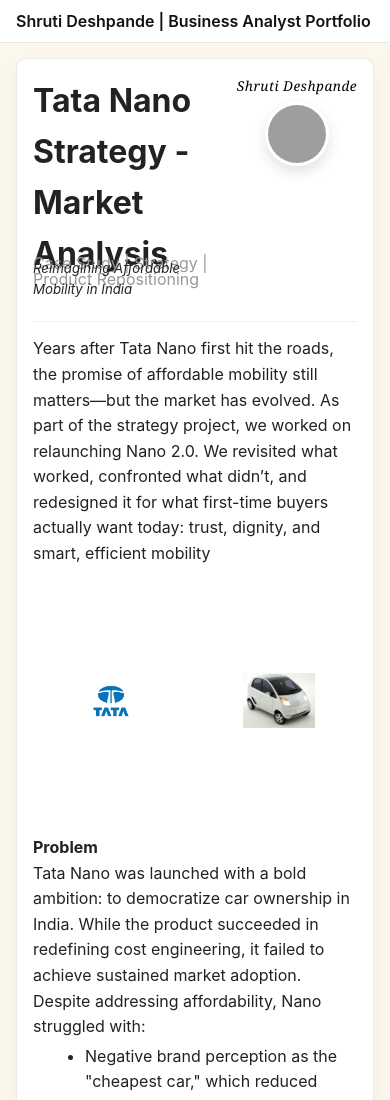
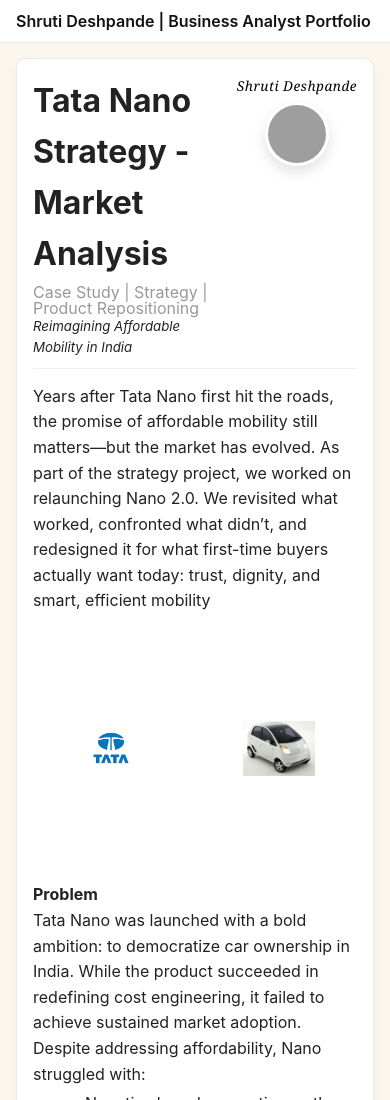
Before and after one commit to Shruti-Deshpande/shruti-deshpande-portfolio, a plain HTML site: page nano_strategy.html in a window 390 px wide. Shown: the top 1100 px of the page. Drawn offline with Linux system fonts and the light colour scheme; grey boxes are pictures that could not be loaded.

Commit message:
Fixed text and images for smaller screens

```diff
--- a/styles.css
+++ b/styles.css
@@ -92,6 +92,7 @@
 
 @media (max-width: 800px) {
   .project { flex-direction: column; }
+  .project.reverse { flex-direction: column; }
   .project img { width: 100%; height: auto; aspect-ratio: auto; }
   .project-content { width: 100%; padding: 1rem; }
 }
@@ -315,21 +316,20 @@
 }
 
 .project-desc .desc-head h1 {
-  margin: 0;
+  margin: 0 0 0.5rem 0;
   grid-column: 1;
-  margin-bottom: 0;
 }
 
 .project-desc .desc-head h1 + h4 {
   display: block;
-  margin-top: -2.5em;
+  margin-top: -1.2em;
   grid-column: 1;
   position: relative;
   z-index: 2;
 }
 .project-desc .desc-head h4 + h5 {
   display: block;
-  margin-top: -4.0em;
+  margin-top: -1.2em;
   grid-column: 1;
   position: relative;
   z-index: 2;
```
